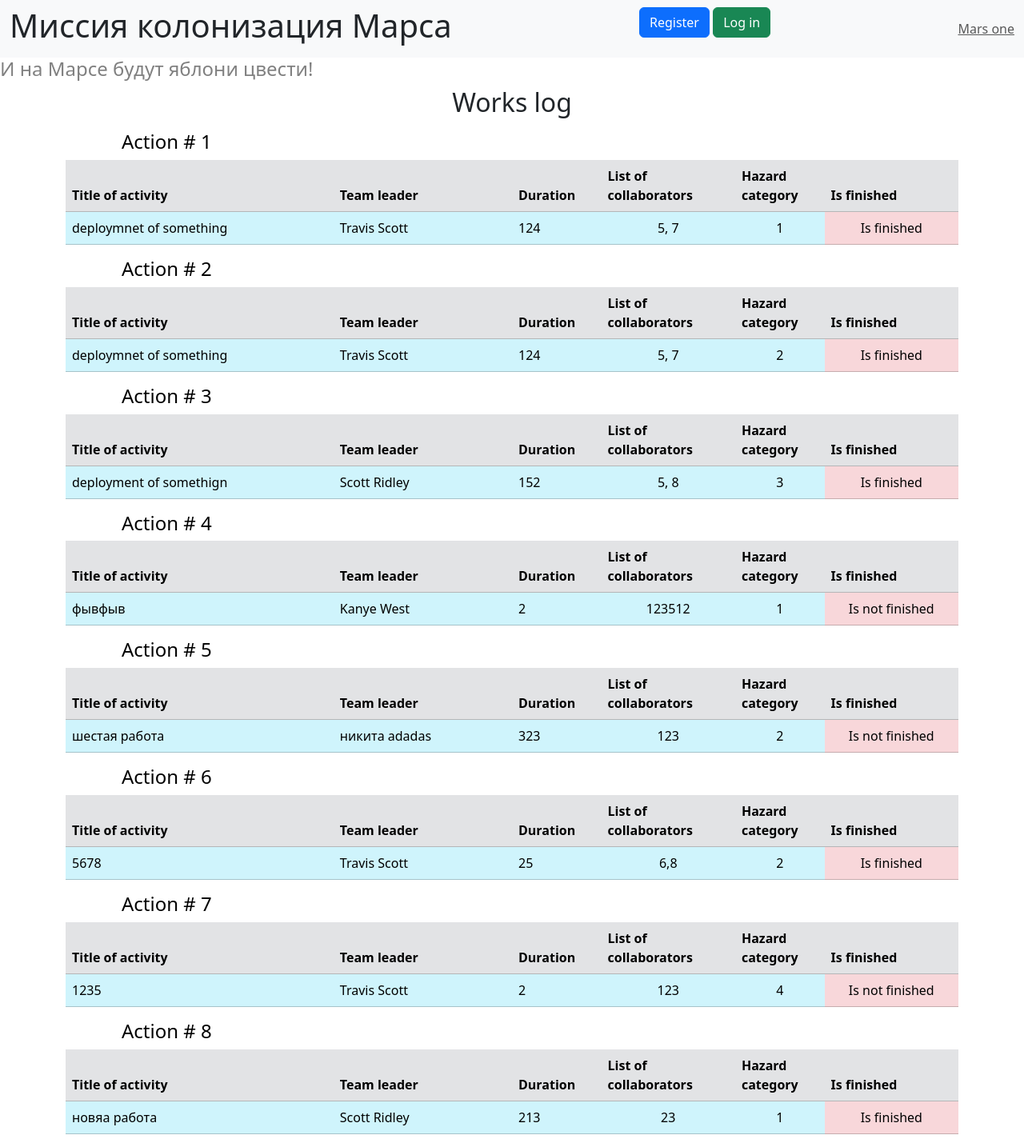
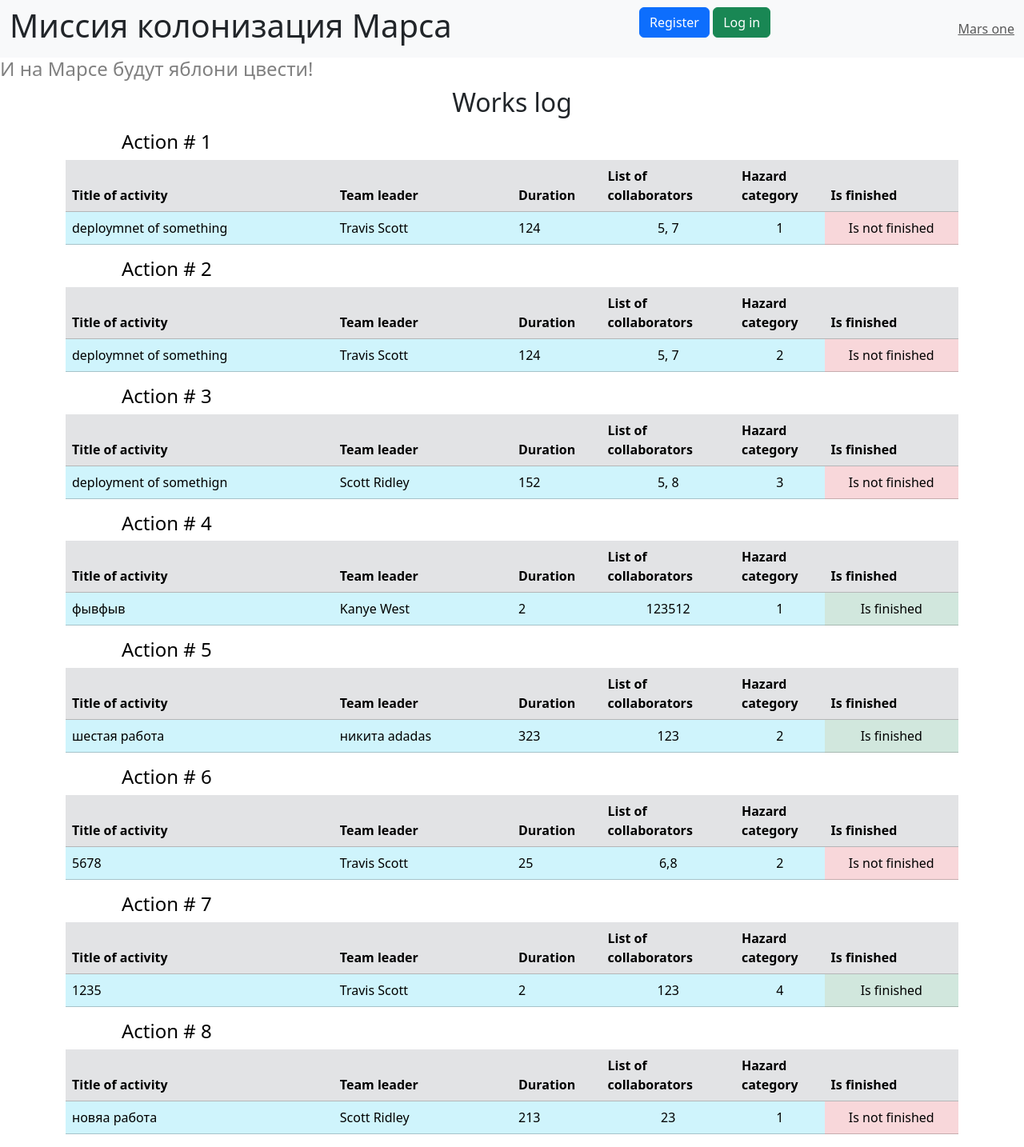
Before and after one commit to joer0k/yandex_sqlalchemy, a Flask app: page / in a window 1280 px wide. Shown: the whole page at 80% size. Run offline with Flask 3, Linux system fonts and the light colour scheme; data comes from the database, SQL or seed files in the repository.

Commit message:
доделал цвета в таблице

```diff
--- a/templates/works_log.html
+++ b/templates/works_log.html
@@ -27,7 +27,11 @@
         <td>{{ elem[3] }}</td>
         <td align="center">{{ elem[4] }}</td>
         <td align="center">{{ elem[-1] }}</td>
-        <td class="table-danger" align="center">{% if elem[5] %} Is finished {% else %} Is not finished {% endif %}</td>
+        {% if elem[5] %}
+        <td class="table-danger" align="center"> Is not finished </td>
+        {% else %}
+        <td class="table-success" align="center"> Is finished </td>
+        {% endif %}
     </tr>
     </tbody>
 </table>
```
